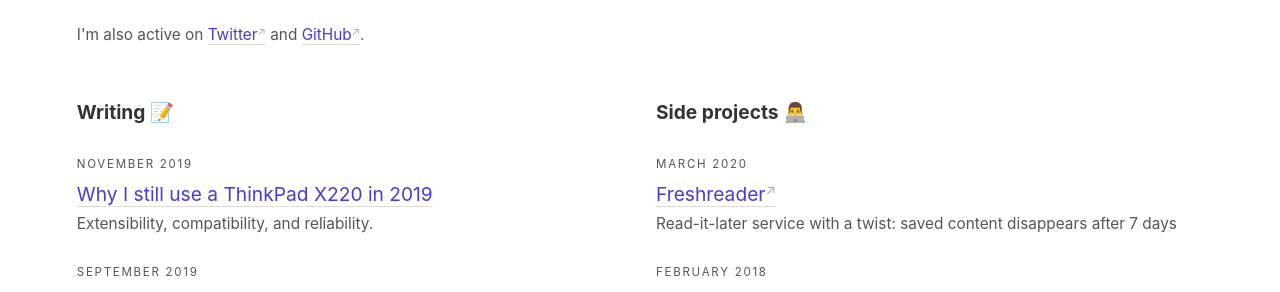
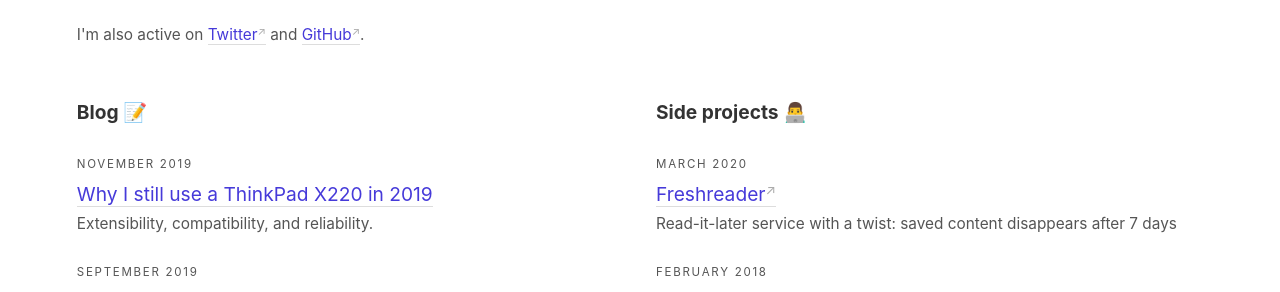
Before and after one commit to maximevaillancourt/maximevaillancourt.github.io, a Jekyll site: the page built from _pages/index.md, in a window 1280 px wide. Shown: the part 146-438 px from the top of the page. Built offline with Jekyll 4.4.1, drawn with Linux system fonts in a browser that asks for light colours.

Commit message:
Rename "Writing" to "Blog"

```diff
--- a/_pages/index.md
+++ b/_pages/index.md
@@ -21,7 +21,7 @@ permalink: /
 
   <div class="grid">
     <div class="grid-element">
-      <b>Writing 📝</b>
+      <b>Blog 📝</b>
       {% assign post_limit = 5 %}
       {% for post in site.posts limit: post_limit %}
         {% assign currentdate = post.date | date: "%B %Y" %}
```
